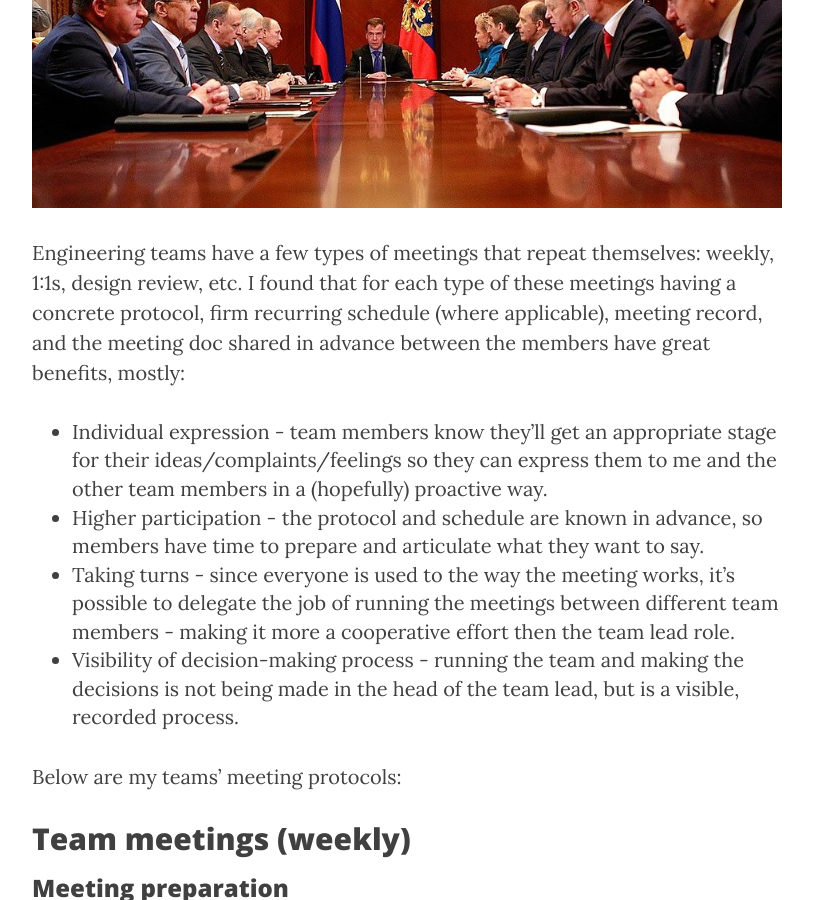
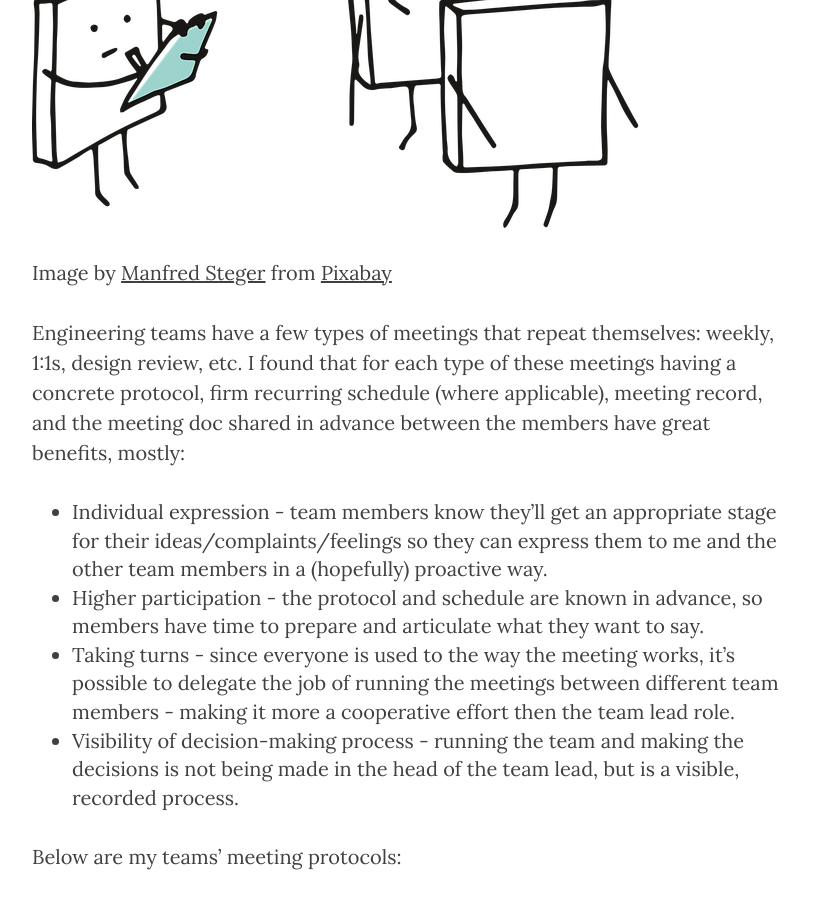
Before and after one commit to noamelf/noamelf.github.io, a Jekyll site: the page built from _posts/2019-07-07-meeting-protocols.md, in a window 1280 px wide and 900 px high, scrolled down 807 px. Shown: the whole window, without its empty margins (233-1046 px from the left). Built offline with Jekyll 4.4.1, drawn with Linux system fonts in a browser that asks for light colours; nearby versions of some CDN libraries; our own code applies the rules of GitHub Pages for plain Markdown files; comment, search, counter and statistics services are not loaded.

Commit message:
Update 2019-07-07-meeting-protocols.md

```diff
--- a/_posts/2019-07-07-meeting-protocols.md
+++ b/_posts/2019-07-07-meeting-protocols.md
@@ -1,6 +1,9 @@
 # Meeting protocols
 
-![Thought it was funny that the first image coming up in the search is of a russian cabinet meeting](/img/russia-meetings-protocol.jpeg)
+![protocols](/img/pixel-cells-3947913_640.png)
+
+Image by <a href="https://pixabay.com/users/manfredsteger-1848497/?utm_source=link-attribution&amp;utm_medium=referral&amp;utm_campaign=image&amp;utm_content=3947913">Manfred Steger</a> from <a href="https://pixabay.com/?utm_source=link-attribution&amp;utm_medium=referral&amp;utm_campaign=image&amp;utm_content=3947913">Pixabay</a>
+
 
 Engineering teams have a few types of meetings that repeat themselves: weekly, 1:1s, design review, etc. I found that for each type of these meetings having a concrete protocol, firm recurring schedule (where applicable), meeting record, and the meeting doc shared in advance between the members have great benefits, mostly:
 
```
